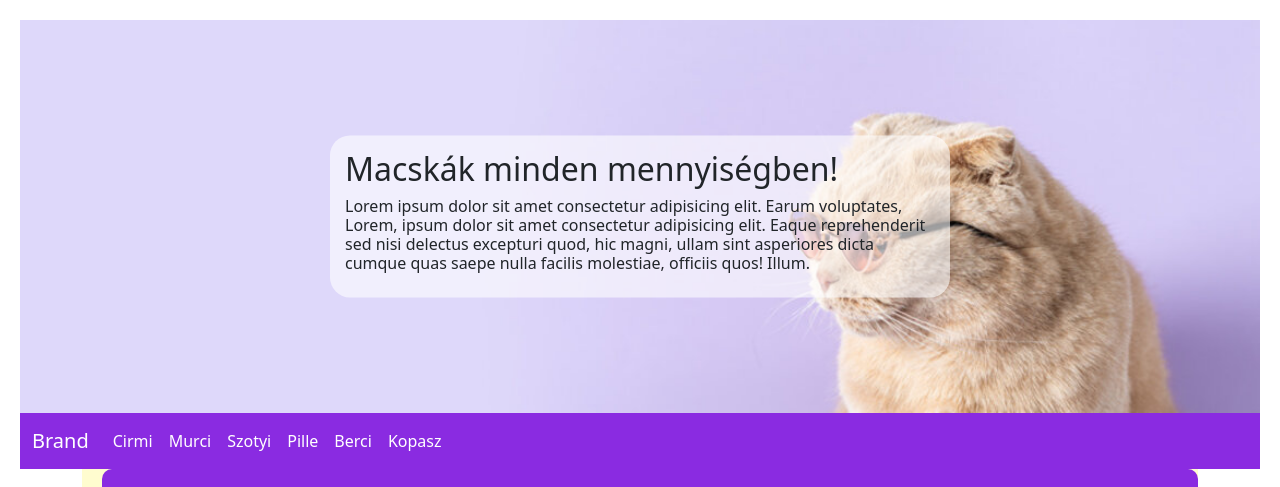
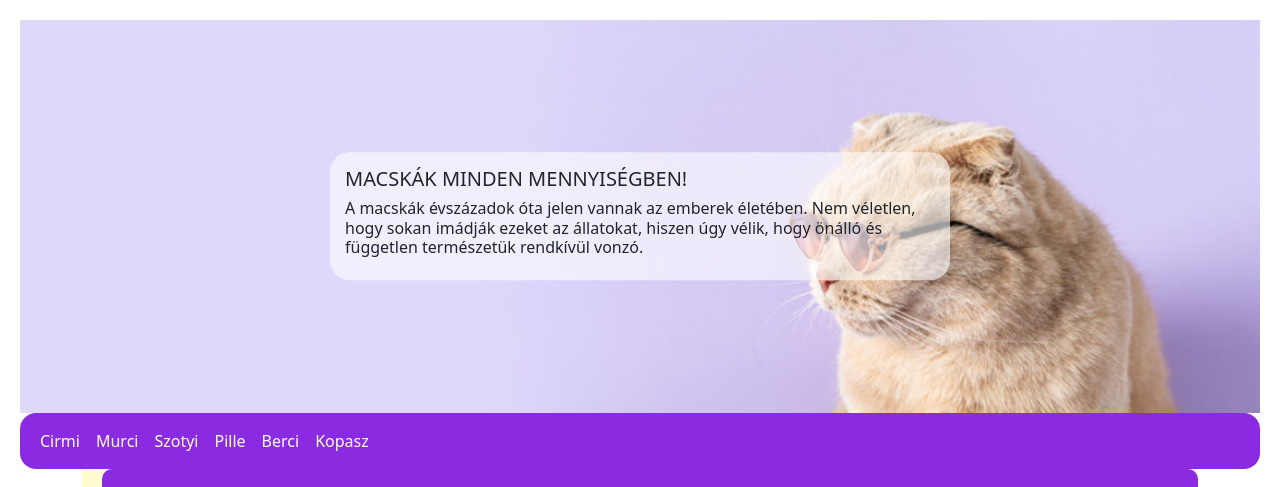
Before and after one commit to SzaboJohannaBlanka/Cats-Responsive, a plain HTML site: page index.html in a window 1280 px wide. Shown: the top 487 px of the page. Drawn offline with nearby package versions, Linux system fonts and the light colour scheme.

Commit message:
Update index.html

```diff
--- a/index.html
+++ b/index.html
@@ -12,14 +12,13 @@
 <div class="main-image">
   <img src="img/header.jpg" alt="Cat Image" class="img-fluid">
   <div class="text-overlay">
-    <h2>Macskák minden mennyiségben!</h2>
-    <h6>Lorem ipsum dolor sit amet consectetur adipisicing elit. Earum voluptates, Lorem, ipsum dolor sit amet consectetur adipisicing elit. Eaque reprehenderit sed nisi delectus excepturi quod, hic magni, ullam sint asperiores dicta cumque quas saepe nulla facilis molestiae, officiis quos! Illum.</h6>
+    <h5>MACSKÁK MINDEN MENNYISÉGBEN!</h5>
+    <h6>A macskák évszázadok óta jelen vannak az emberek életében. Nem véletlen, hogy sokan imádják ezeket az állatokat, hiszen úgy vélik, hogy önálló és független természetük rendkívül vonzó.</h6>
   </div>
 </div>
 
-<nav class="navbar navbar-expand-lg navbar-light">
+<nav class="navbar navbar-expand-lg navbar-light rounded-4">
   <div class="container-fluid">
-    <a class="navbar-brand" href="#">Brand</a>
     <button class="navbar-toggler" type="button" data-bs-toggle="collapse" data-bs-target="#navbarSupportedContent" aria-controls="navbarSupportedContent" aria-expanded="false" aria-label="Toggle navigation">
       <span class="navbar-toggler-icon"></span>
     </button>
```
